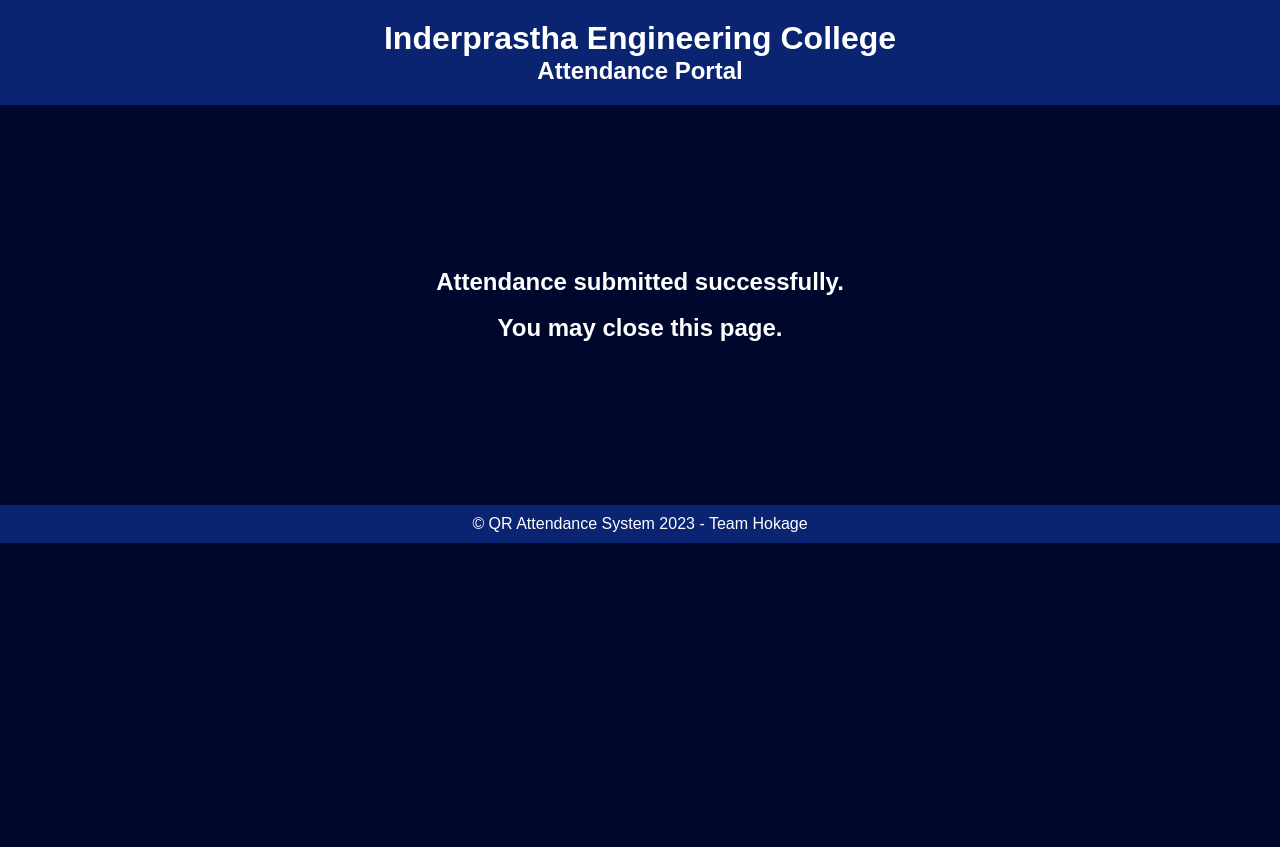
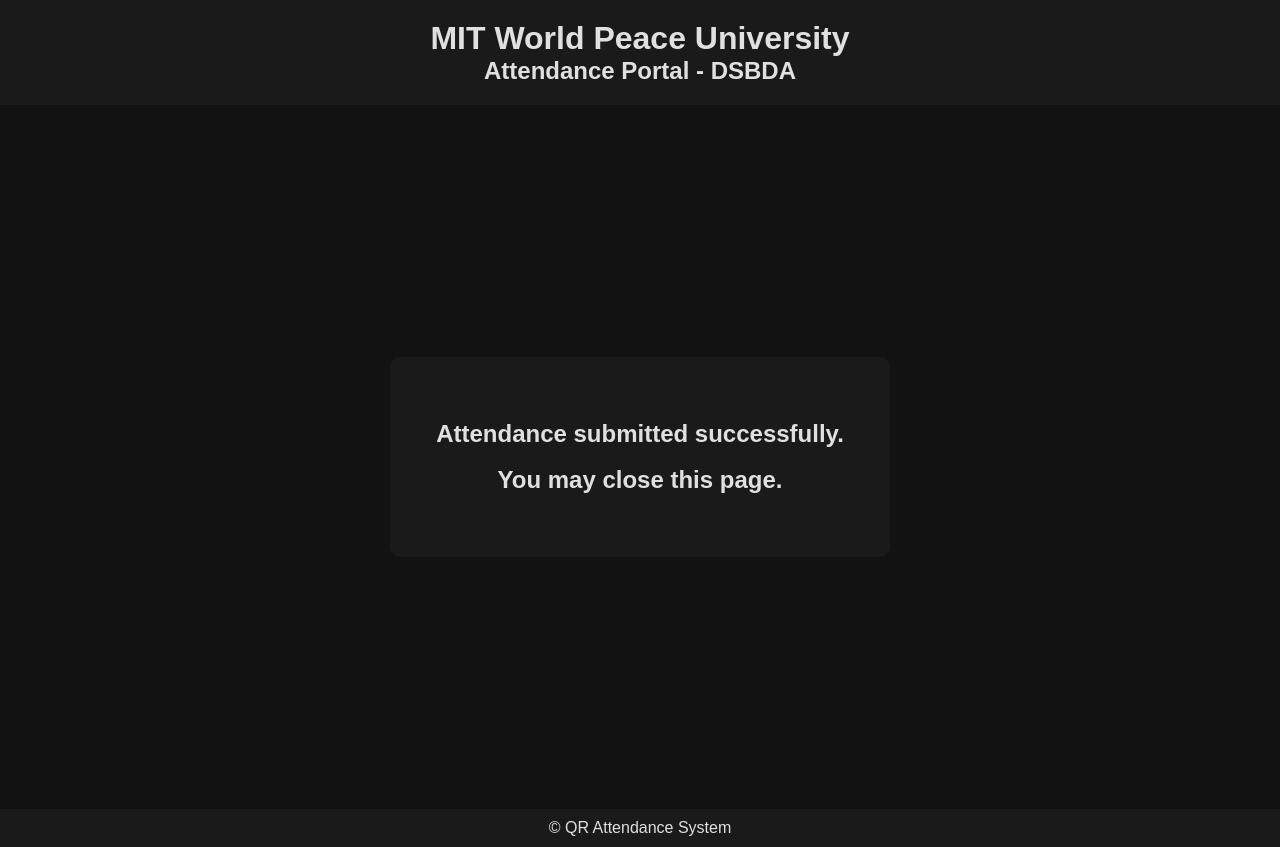
Before and after one commit to SubhajitDolai/Attendance-system-QR, a Django app: page /submitted in a window 1280 px wide. Before the commit the page ends 543 px from the top, so only its background shows below. Run offline with Django 4.2, Linux system fonts and the light colour scheme; parts of the project's set-up code (start-up, migrations or seed data) failed here and were passed over.

Commit message:
Dark Theme

```diff
--- a/StudentView/static/StudentView/submitted.css
+++ b/StudentView/static/StudentView/submitted.css
@@ -6,13 +6,12 @@
 
 body {
   font-family: Arial, sans-serif;
-  background-color: #00072d;
-  color: #fff;
+  background-color: #121212; /* Dark black background */
+  color: #e0e0e0; /* Light grey text for readability */
   margin: 0;
 }
 
 .container {
-  height: 200px;
   display: flex;
   flex-direction: column;
   justify-content: center;
@@ -21,22 +20,31 @@
   margin: 0 auto;
   padding: 20px;
   text-align: center;
-  height: 25rem;
+  height: 88vh;
+}
+
+.papa-container {
+  background-color: #1a1a1a; /* Dark grey header */
+  display: flex;
+  flex-direction: column;
+  align-items: center;
+  justify-content: center;
+  height: 200px;
+  width: 500px;
+  border-radius: 10px;
 }
 
 .header {
-  background-color: #0a2472;
-  color: #fff;
+  background-color: #1a1a1a; /* Dark grey header */
+  color: #e0e0e0; /* Light grey text */
   padding: 20px 0;
   text-align: center;
 }
 
 .footer {
-  background-color: #0a2472;
-  color: #fff;
+  background-color: #1a1a1a; /* Dark grey footer */
+  color: #e0e0e0; /* Light grey text */
   text-align: center;
   padding: 10px 0;
-  /* position: absolute; */
-  bottom: 0;
   width: 100%;
 }
--- a/StudentView/templates/StudentView/Submitted.html
+++ b/StudentView/templates/StudentView/Submitted.html
@@ -9,18 +9,20 @@
   </head>
   <body>
     <header class="header">
-      <h1 class="header-title">Inderprastha Engineering College</h1>
-      <h2>Attendance Portal</h2>
+      <h1 class="header-title">MIT World Peace University</h1>
+      <h2>Attendance Portal - DSBDA</h2>
     </header>
 
     <div class="container">
-      <h2>Attendance submitted successfully.</h2>
-      <br />
-      <h2>You may close this page.</h2>
+      <div class="papa-container">
+        <h2>Attendance submitted successfully.</h2>
+        <br />
+        <h2>You may close this page.</h2>
+      </div>
     </div>
 
     <footer class="footer">
-      <p>&copy; QR Attendance System 2023 - Team Hokage</p>
+      <p>&copy; QR Attendance System</p>
     </footer>
   </body>
 </html>
```
Also changed, not shown: FacultyView/static/FacultyView/Index_Style.css (+35 -39 lines), StudentView/static/StudentView/Index_Style.css (+15 -17 lines), FacultyView/static/FacultyView/qrcode.png, 1 other file.
